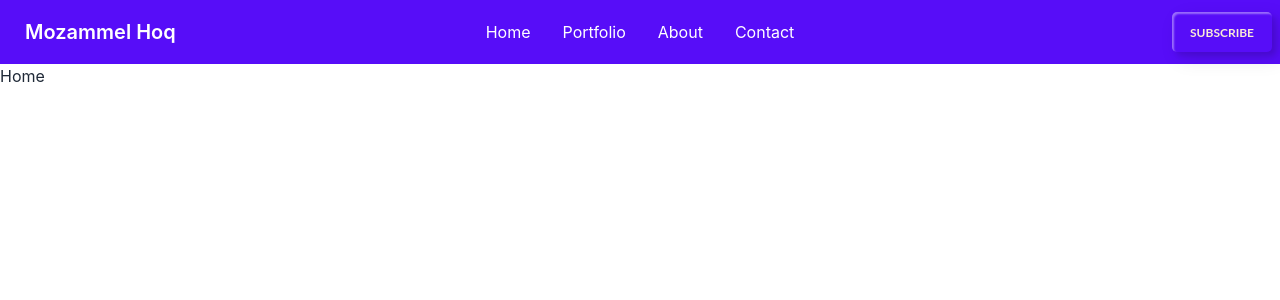
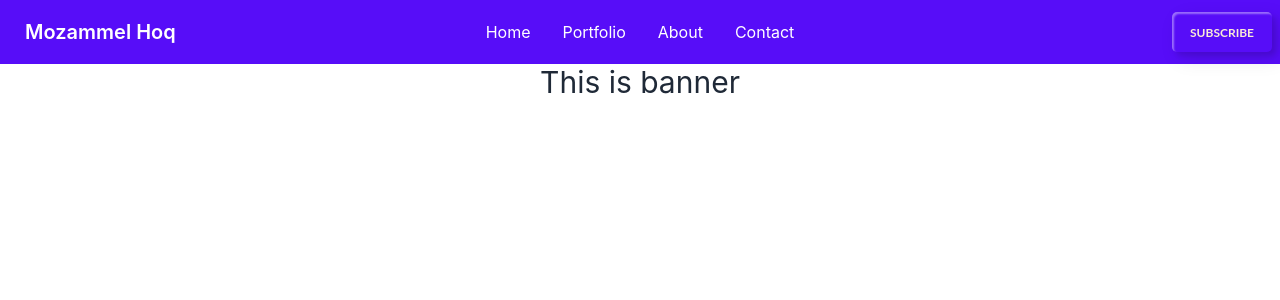
Before and after one commit to mozammelhoq1/portfolio-frontend, a React (Create React App) app: page / in a window 1280 px wide. Shown: the top 300 px of the page. Built offline with nearby package versions, Linux system fonts and the light colour scheme.

Commit message:
navbar complete

```diff
--- /dev/null
+++ b/src/Pages/Home/Banner/Banner.js
@@ -0,0 +1,11 @@
+import React from 'react';
+
+const Banner = () => {
+    return (
+        <div className='container mx-auto'>
+            <h1 className=' text-3xl text-center '>This is banner</h1>
+        </div>
+    );
+};
+
+export default Banner;
--- a/src/Pages/Home/Home.js
+++ b/src/Pages/Home/Home.js
@@ -1,10 +1,11 @@
 import React from 'react';
+import Banner from './Banner/Banner';
 
 const Home = () => {
     return (
-        <div>
-            <h1>Home</h1>
-        </div>
+        <>
+        <Banner/>
+        </>
     );
 };
 
--- a/src/Pages/Shared/NavigationBar/NavigationBar.js
+++ b/src/Pages/Shared/NavigationBar/NavigationBar.js
@@ -20,7 +20,7 @@ const NavigationBar = () => {
     </>
   );
   return (
-    <div  className="navbar bg-primary text-primary-content ">
+    <div  className="navbar bg-primary text-primary-content sticky top-0 ">
   <div className="navbar-start">
     <div className="dropdown">
       <label tabIndex="0" className="btn btn-ghost lg:hidden">
```
